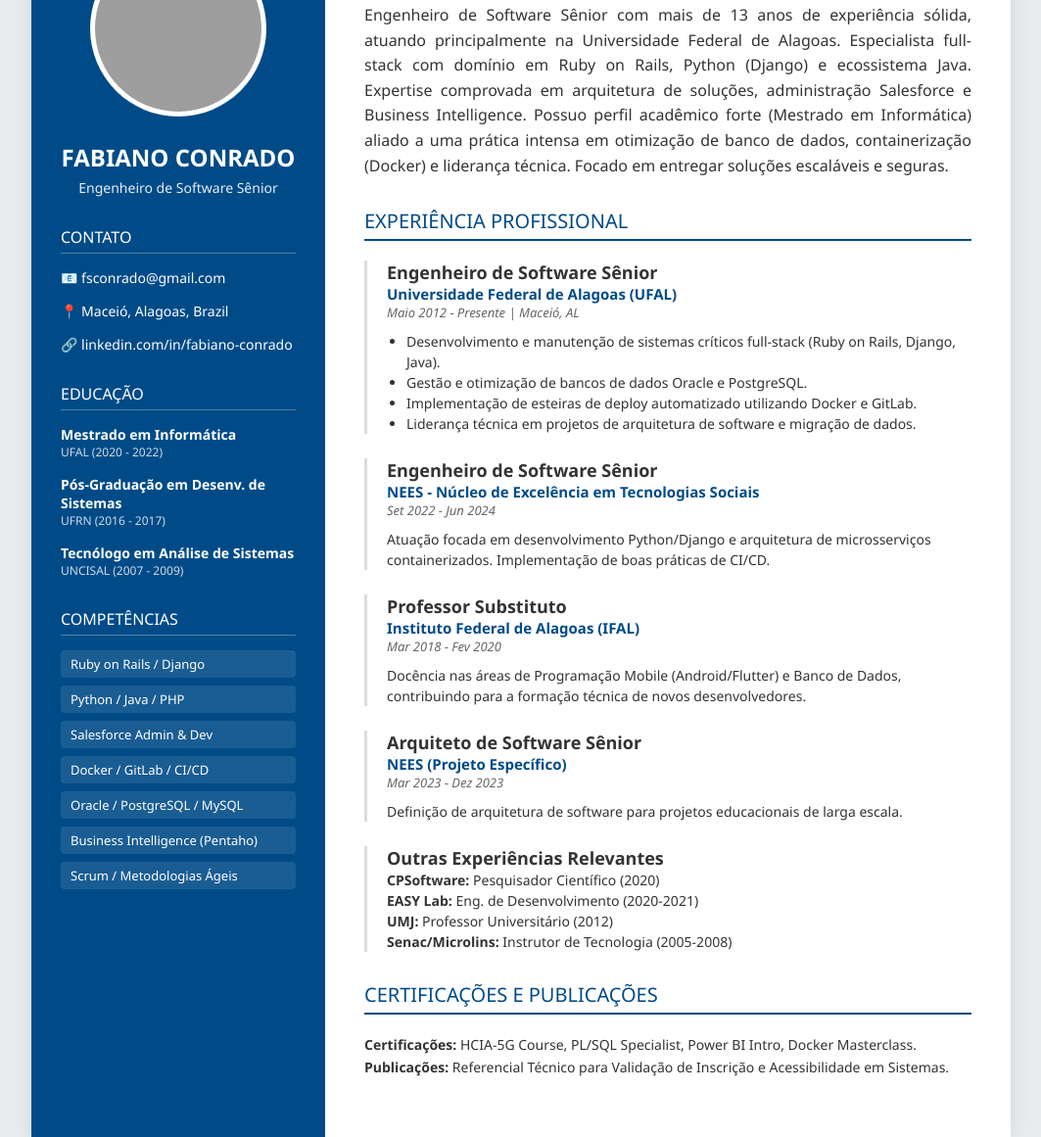
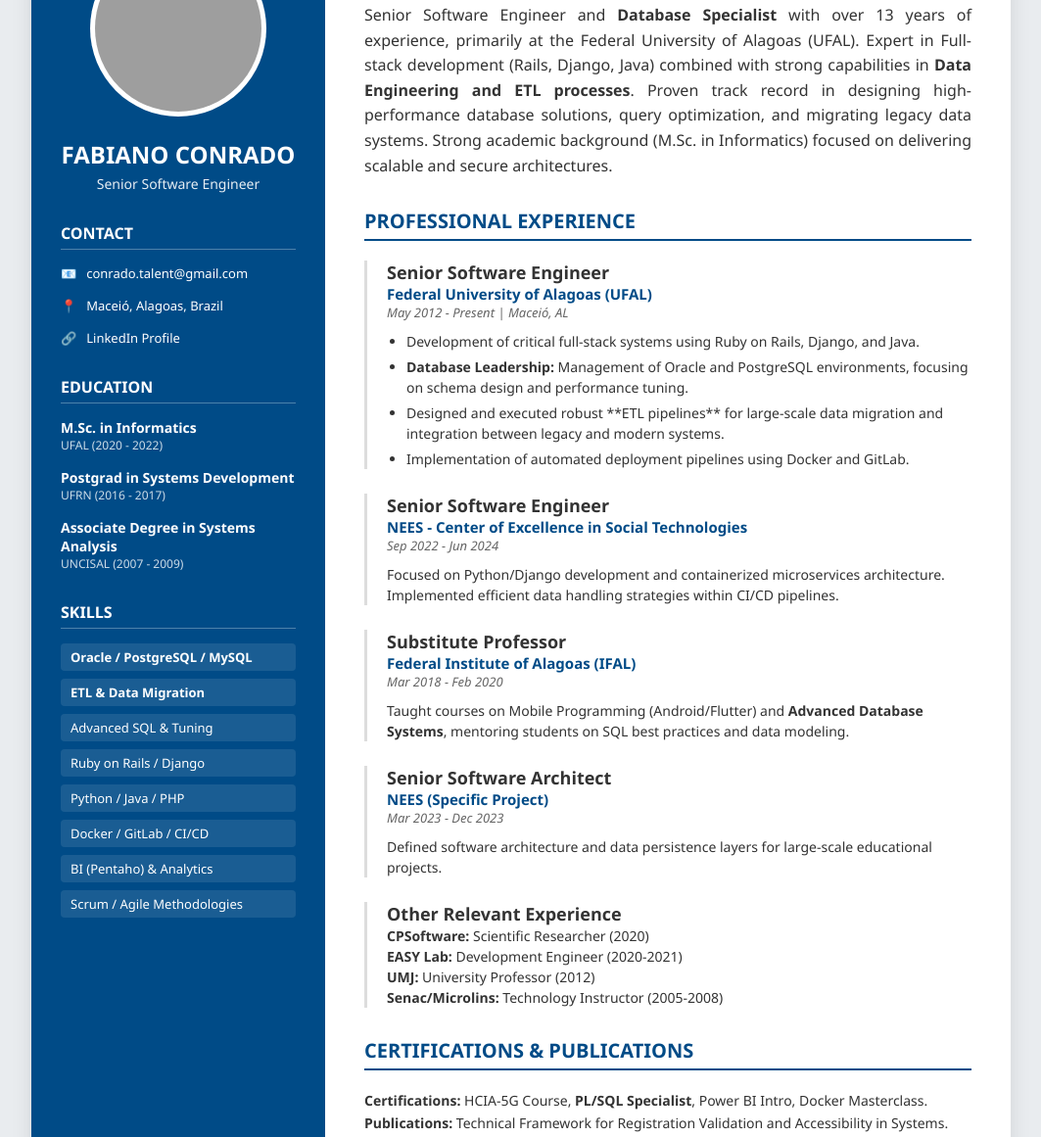
Before and after one commit to fsconrado/fsconrado.github.io, a plain HTML site: page index.html in a window 1280 px wide. Shown: the part 131-1292 px from the top of the page at 98% size, without its empty margins (108-1171 px from the left). Drawn offline with Linux system fonts and the light colour scheme; grey boxes are pictures that could not be loaded.

Commit message:
Update index.html
novo ajustes no e-mail conrado.talent@gmail.com

```diff
--- a/index.html
+++ b/index.html
@@ -1,12 +1,12 @@
 <!DOCTYPE html>
-<html lang="pt-BR">
+<html lang="en">
 <head>
     <meta charset="UTF-8">
     <meta name="viewport" content="width=device-width, initial-scale=1.0">
-    <title>Currículo - Fabiano Conrado</title>
+    <title>Resume - Fabiano Conrado</title>
     <style>
         :root {
-            --primary-color: #004b87; /* Azul LinkedIn/Profissional */
+            --primary-color: #004b87;
             --secondary-color: #f4f4f9;
             --text-dark: #333;
             --text-light: #666;
@@ -25,6 +25,7 @@
             display: flex;
             justify-content: center;
             padding: 40px 0;
+            color: var(--text-dark);
         }
 
         .resume-container {
@@ -36,7 +37,7 @@
             box-shadow: 0 0 20px rgba(0,0,0,0.1);
         }
 
-        /* Coluna Esquerda (Lateral) */
+        /* Sidebar */
         .sidebar {
             background-color: var(--primary-color);
             color: var(--white);
@@ -51,13 +52,14 @@
             border: 5px solid rgba(255,255,255,0.3);
             object-fit: cover;
             margin-bottom: 20px;
-            background-color: #fff; /* Caso a imagem não carregue */
+            background-color: #fff;
         }
 
         .sidebar h1 {
             font-size: 24px;
             margin-bottom: 5px;
             text-transform: uppercase;
+            line-height: 1.2;
         }
 
         .sidebar h2 {
@@ -65,19 +67,6 @@
             font-weight: 400;
             margin-bottom: 30px;
             opacity: 0.9;
-        }
-
-        .contact-info {
-            text-align: left;
-            margin-bottom: 30px;
-        }
-
-        .contact-item {
-            margin-bottom: 15px;
-            font-size: 14px;
-            display: flex;
-            align-items: center;
-            word-break: break-all;
         }
 
         .section-title-sidebar {
@@ -88,6 +77,32 @@
             padding-bottom: 5px;
             margin-bottom: 15px;
             margin-top: 30px;
+            font-weight: bold;
+        }
+
+        .contact-info {
+            text-align: left;
+            margin-bottom: 30px;
+        }
+
+        .contact-item {
+            margin-bottom: 15px;
+            font-size: 13px;
+            display: flex;
+            align-items: flex-start;
+            gap: 10px;
+            word-break: break-word;
+        }
+
+        .contact-item a {
+            color: var(--white);
+            text-decoration: none;
+            transition: opacity 0.3s;
+        }
+
+        .contact-item a:hover {
+            opacity: 0.8;
+            text-decoration: underline;
         }
 
         .skills-list, .education-list {
@@ -120,7 +135,7 @@
             display: block;
         }
 
-        /* Coluna Direita (Principal) */
+        /* Main Content */
         .main-content {
             padding: 40px;
         }
@@ -133,6 +148,7 @@
             padding-bottom: 5px;
             margin-bottom: 20px;
             margin-top: 30px;
+            font-weight: bold;
         }
 
         .section-title:first-child {
@@ -182,32 +198,22 @@
             margin-top: 5px;
         }
 
-        /* Responsividade para celular */
-        @media (max-width: 768px) {
-            .resume-container {
-                grid-template-columns: 1fr;
-            }
-            .sidebar {
-                text-align: center;
-            }
-            .contact-info, .section-title-sidebar, .skills-list, .education-item {
-                text-align: center;
-            }
-            .contact-item {
-                justify-content: center;
-            }
-            .job-item {
-                border-left: none;
-                padding-left: 0;
-                border-bottom: 1px solid #eee;
-                padding-bottom: 20px;
-            }
+        .job-desc li {
+            margin-bottom: 5px;
         }
 
-        /* Ajuste para Impressão */
+        @media (max-width: 768px) {
+            .resume-container { grid-template-columns: 1fr; }
+            .sidebar { text-align: center; }
+            .contact-info, .section-title-sidebar, .skills-list, .education-item { text-align: center; }
+            .contact-item { justify-content: center; }
+            .job-item { border-left: none; padding-left: 0; border-bottom: 1px solid #eee; padding-bottom: 20px; }
+        }
+
         @media print {
             body { padding: 0; background: white; }
             .resume-container { box-shadow: none; width: 100%; max-width: 100%; }
+            a { text-decoration: none; color: inherit; }
         }
     </style>
 </head>
@@ -215,110 +221,119 @@
 
     <div class="resume-container">
         <aside class="sidebar">
-            <img src="foto1.png" alt="Foto de Fabiano Conrado" class="profile-img">
+            <img src="foto1.png" alt="Fabiano Conrado Profile Picture" class="profile-img">
 
             <h1>Fabiano Conrado</h1>
-            <h2>Engenheiro de Software Sênior</h2>
+            <h2>Senior Software Engineer</h2>
 
-            <div class="section-title-sidebar">Contato</div>
+            <div class="section-title-sidebar">Contact</div>
             <div class="contact-info">
-                <div class="contact-item">📧 fsconrado@gmail.com</div>
-                <div class="contact-item">📍 Maceió, Alagoas, Brazil</div>
-                <div class="contact-item">🔗 linkedin.com/in/fabiano-conrado</div>
+                <div class="contact-item">
+                    <span>📧</span>
+                    <a href="mailto:conrado.talent@gmail.com">conrado.talent@gmail.com</a>
+                </div>
+                <div class="contact-item">
+                    <span>📍</span> Maceió, Alagoas, Brazil
+                </div>
+                <div class="contact-item">
+                    <span>🔗</span>
+                    <a href="https://www.linkedin.com/in/fabiano-conrado-19954b37/" target="_blank">LinkedIn Profile</a>
+                </div>
             </div>
 
-            <div class="section-title-sidebar">Educação</div>
+            <div class="section-title-sidebar">Education</div>
             <ul class="education-list">
                 <li class="education-item">
-                    <span class="education-degree">Mestrado em Informática</span>
+                    <span class="education-degree">M.Sc. in Informatics</span>
                     <span class="education-school">UFAL (2020 - 2022)</span>
                 </li>
                 <li class="education-item">
-                    <span class="education-degree">Pós-Graduação em Desenv. de Sistemas</span>
+                    <span class="education-degree">Postgrad in Systems Development</span>
                     <span class="education-school">UFRN (2016 - 2017)</span>
                 </li>
                 <li class="education-item">
-                    <span class="education-degree">Tecnólogo em Análise de Sistemas</span>
+                    <span class="education-degree">Associate Degree in Systems Analysis</span>
                     <span class="education-school">UNCISAL (2007 - 2009)</span>
                 </li>
             </ul>
 
-            <div class="section-title-sidebar">Competências</div>
+            <div class="section-title-sidebar">Skills</div>
             <ul class="skills-list">
+                <li><strong>Oracle / PostgreSQL / MySQL</strong></li>
+                <li><strong>ETL & Data Migration</strong></li>
+                <li>Advanced SQL & Tuning</li>
                 <li>Ruby on Rails / Django</li>
                 <li>Python / Java / PHP</li>
-                <li>Salesforce Admin & Dev</li>
                 <li>Docker / GitLab / CI/CD</li>
-                <li>Oracle / PostgreSQL / MySQL</li>
-                <li>Business Intelligence (Pentaho)</li>
-                <li>Scrum / Metodologias Ágeis</li>
+                <li>BI (Pentaho) & Analytics</li>
+                <li>Scrum / Agile Methodologies</li>
             </ul>
         </aside>
 
         <main class="main-content">
 
-            <div class="section-title">Resumo Profissional</div>
+            <div class="section-title">Professional Summary</div>
             <p class="summary-text">
-                Engenheiro de Software Sênior com mais de 13 anos de experiência sólida, atuando principalmente na Universidade Federal de Alagoas. Especialista full-stack com domínio em Ruby on Rails, Python (Django) e ecossistema Java. Expertise comprovada em arquitetura de soluções, administração Salesforce e Business Intelligence. Possuo perfil acadêmico forte (Mestrado em Informática) aliado a uma prática intensa em otimização de banco de dados, containerização (Docker) e liderança técnica. Focado em entregar soluções escaláveis e seguras.
+                Senior Software Engineer and <strong>Database Specialist</strong> with over 13 years of experience, primarily at the Federal University of Alagoas (UFAL). Expert in Full-stack development (Rails, Django, Java) combined with strong capabilities in <strong>Data Engineering and ETL processes</strong>. Proven track record in designing high-performance database solutions, query optimization, and migrating legacy data systems. Strong academic background (M.Sc. in Informatics) focused on delivering scalable and secure architectures.
             </p>
 
-            <div class="section-title">Experiência Profissional</div>
+            <div class="section-title">Professional Experience</div>
 
             <div class="job-item">
-                <div class="job-title">Engenheiro de Software Sênior</div>
-                <div class="job-company">Universidade Federal de Alagoas (UFAL)</div>
-                <div class="job-date">Maio 2012 - Presente | Maceió, AL</div>
+                <div class="job-title">Senior Software Engineer</div>
+                <div class="job-company">Federal University of Alagoas (UFAL)</div>
+                <div class="job-date">May 2012 - Present | Maceió, AL</div>
                 <div class="job-desc">
                     <ul>
-                        <li>Desenvolvimento e manutenção de sistemas críticos full-stack (Ruby on Rails, Django, Java).</li>
-                        <li>Gestão e otimização de bancos de dados Oracle e PostgreSQL.</li>
-                        <li>Implementação de esteiras de deploy automatizado utilizando Docker e GitLab.</li>
-                        <li>Liderança técnica em projetos de arquitetura de software e migração de dados.</li>
+                        <li>Development of critical full-stack systems using Ruby on Rails, Django, and Java.</li>
+                        <li><strong>Database Leadership:</strong> Management of Oracle and PostgreSQL environments, focusing on schema design and performance tuning.</li>
+                        <li>Designed and executed robust **ETL pipelines** for large-scale data migration and integration between legacy and modern systems.</li>
+                        <li>Implementation of automated deployment pipelines using Docker and GitLab.</li>
                     </ul>
                 </div>
             </div>
 
             <div class="job-item">
-                <div class="job-title">Engenheiro de Software Sênior</div>
-                <div class="job-company">NEES - Núcleo de Excelência em Tecnologias Sociais</div>
-                <div class="job-date">Set 2022 - Jun 2024</div>
+                <div class="job-title">Senior Software Engineer</div>
+                <div class="job-company">NEES - Center of Excellence in Social Technologies</div>
+                <div class="job-date">Sep 2022 - Jun 2024</div>
                 <div class="job-desc">
-                    Atuação focada em desenvolvimento Python/Django e arquitetura de microsserviços containerizados. Implementação de boas práticas de CI/CD.
+                    Focused on Python/Django development and containerized microservices architecture. Implemented efficient data handling strategies within CI/CD pipelines.
                 </div>
             </div>
 
             <div class="job-item">
-                <div class="job-title">Professor Substituto</div>
-                <div class="job-company">Instituto Federal de Alagoas (IFAL)</div>
-                <div class="job-date">Mar 2018 - Fev 2020</div>
+                <div class="job-title">Substitute Professor</div>
+                <div class="job-company">Federal Institute of Alagoas (IFAL)</div>
+                <div class="job-date">Mar 2018 - Feb 2020</div>
                 <div class="job-desc">
-                    Docência nas áreas de Programação Mobile (Android/Flutter) e Banco de Dados, contribuindo para a formação técnica de novos desenvolvedores.
+                    Taught courses on Mobile Programming (Android/Flutter) and <strong>Advanced Database Systems</strong>, mentoring students on SQL best practices and data modeling.
                 </div>
             </div>
 
             <div class="job-item">
-                <div class="job-title">Arquiteto de Software Sênior</div>
-                <div class="job-company">NEES (Projeto Específico)</div>
-                <div class="job-date">Mar 2023 - Dez 2023</div>
+                <div class="job-title">Senior Software Architect</div>
+                <div class="job-company">NEES (Specific Project)</div>
+                <div class="job-date">Mar 2023 - Dec 2023</div>
                 <div class="job-desc">
-                    Definição de arquitetura de software para projetos educacionais de larga escala.
+                    Defined software architecture and data persistence layers for large-scale educational projects.
                 </div>
             </div>
 
             <div class="job-item">
-                <div class="job-title">Outras Experiências Relevantes</div>
+                <div class="job-title">Other Relevant Experience</div>
                 <div class="job-desc">
-                    <strong>CPSoftware:</strong> Pesquisador Científico (2020)<br>
-                    <strong>EASY Lab:</strong> Eng. de Desenvolvimento (2020-2021)<br>
-                    <strong>UMJ:</strong> Professor Universitário (2012)<br>
-                    <strong>Senac/Microlins:</strong> Instrutor de Tecnologia (2005-2008)
+                    <strong>CPSoftware:</strong> Scientific Researcher (2020)<br>
+                    <strong>EASY Lab:</strong> Development Engineer (2020-2021)<br>
+                    <strong>UMJ:</strong> University Professor (2012)<br>
+                    <strong>Senac/Microlins:</strong> Technology Instructor (2005-2008)
                 </div>
             </div>
 
-            <div class="section-title">Certificações e Publicações</div>
+            <div class="section-title">Certifications & Publications</div>
             <p class="summary-text" style="font-size: 14px;">
-                <strong>Certificações:</strong> HCIA-5G Course, PL/SQL Specialist, Power BI Intro, Docker Masterclass.<br>
-                <strong>Publicações:</strong> Referencial Técnico para Validação de Inscrição e Acessibilidade em Sistemas.
+                <strong>Certifications:</strong> HCIA-5G Course, <strong>PL/SQL Specialist</strong>, Power BI Intro, Docker Masterclass.<br>
+                <strong>Publications:</strong> Technical Framework for Registration Validation and Accessibility in Systems.
             </p>
 
         </main>
```
